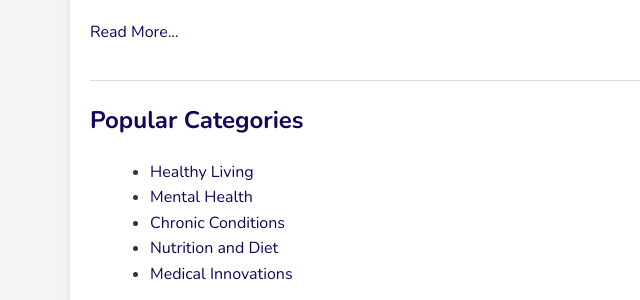
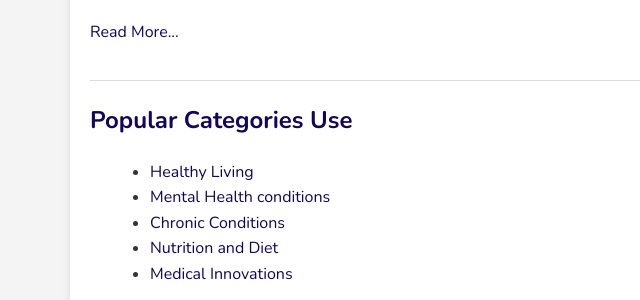
Before and after one commit to Ajang-Deng98/nilepath__TeleProject, a Flask app: page /health-articles in a window 1280 px wide. Shown: the part 1163-1463 px from the top of the page, without its empty margins (0-640 px from the left). Run offline with Flask 3, Linux system fonts and the light colour scheme; some web fonts are replaced.

```diff
--- a/templates/health_articles.html
+++ b/templates/health_articles.html
@@ -130,10 +130,11 @@
             <p><a href="#">Read More...</a></p>
         </div>
 
-        <h2>Popular Categories</h2>
+        <h2>Popular Categories Use</h2>
+
         <ul>
             <li><a href="#">Healthy Living</a></li>
-            <li><a href="#">Mental Health</a></li>
+            <li><a href="#">Mental Health conditions</a></li>
             <li><a href="#">Chronic Conditions</a></li>
             <li><a href="#">Nutrition and Diet</a></li>
             <li><a href="#">Medical Innovations</a></li>
```
